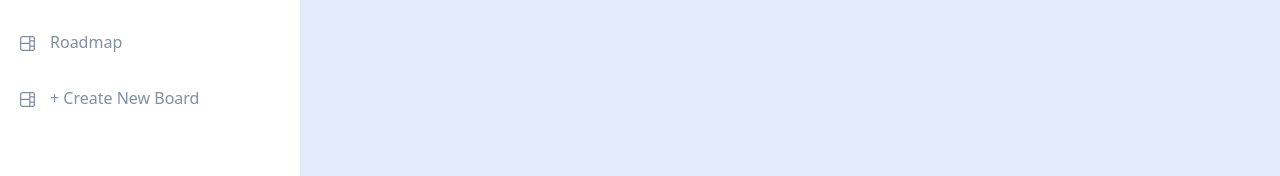
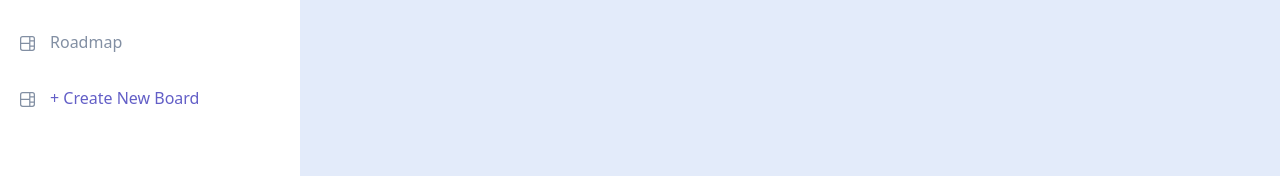
Before and after one commit to Erikang20/Kanban-task-management-web-app, a Next.js app in the folder client/: page / in a window 1280 px wide. Shown: the part 222-398 px from the top of the page. Built offline with nearby package versions, Linux system fonts and the light colour scheme.

Commit message:
fixing the color of one of the links

```diff
--- a/client/src/components/Sidebar/styles.module.scss
+++ b/client/src/components/Sidebar/styles.module.scss
@@ -33,7 +33,7 @@
 	}
 
 	.createNewBoardLink {
-		color: colors.$grey;
+		color: colors.$main-purple;
 	}
 
 	.createNewBoardLink:hover {
```
